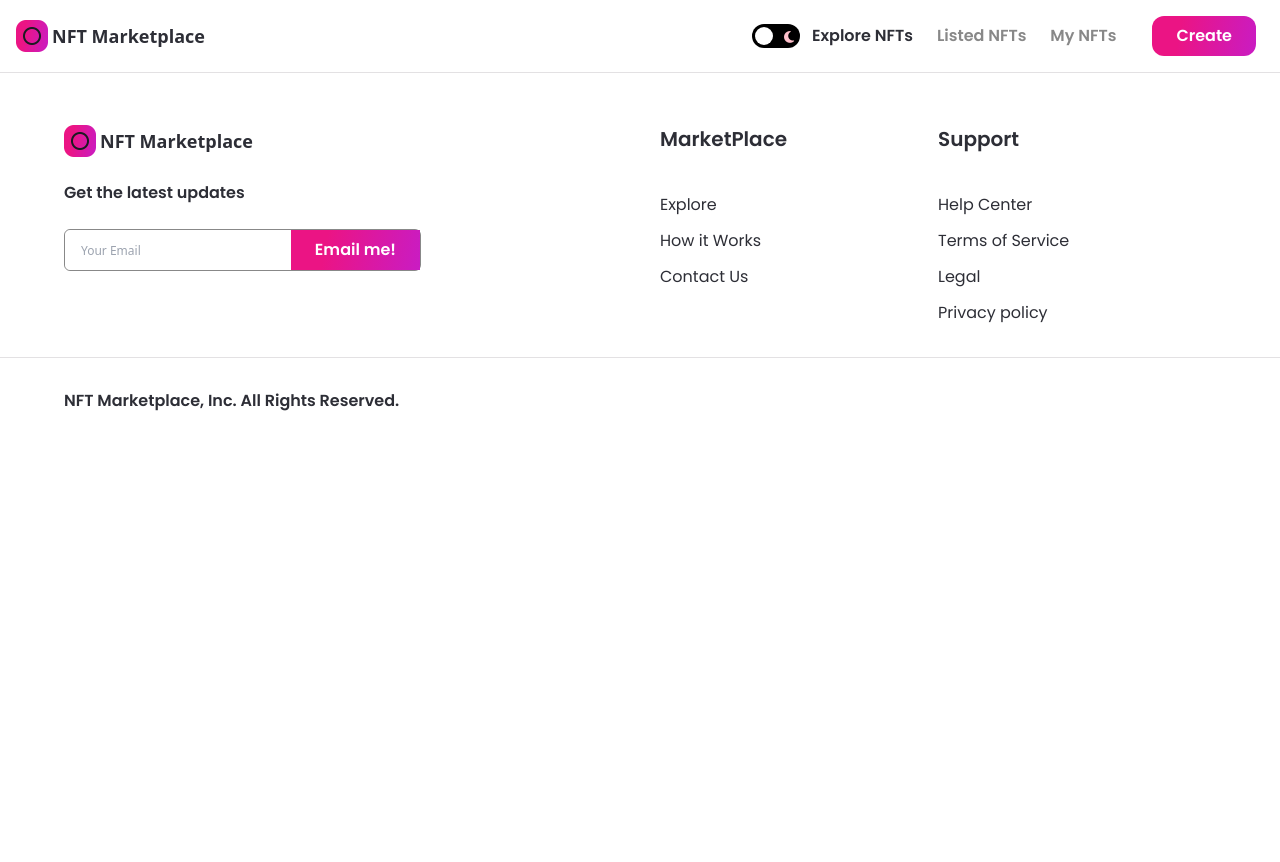
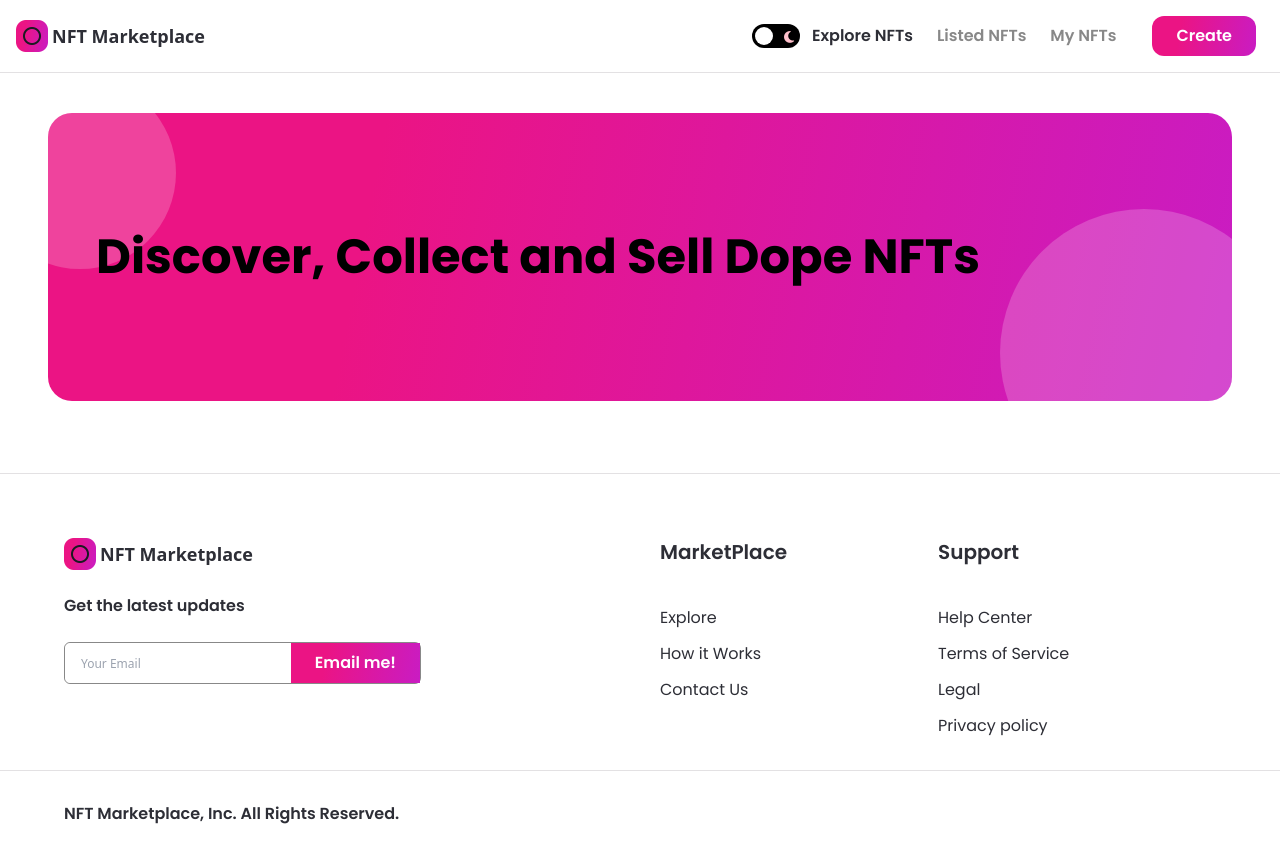
Before and after one commit to girirajbhosale69/giri_nft_marketplace, a Next.js app: page / in a window 1280 px wide. Shown: the top 862 px of the page. Before the commit the page ends 800 px from the top, so only its background shows below. Built offline with nearby package versions, Linux system fonts and the light colour scheme.

Commit message:
create the banner on homepage

```diff
--- /dev/null
+++ b/components/Banner.jsx
@@ -0,0 +1,11 @@
+import React from 'react';
+
+const Banner = ({ name, childStyles, parentStyles }) => (
+  <div className={`relative w-full flex items-center z-0 overflow-hidden nft-gradient ${parentStyles}`}>
+    <p className={`font-bold text-5xl font-poppins leading-70 ${childStyles}`}>{name}</p>
+    <div className="absolute w-48 h-48 sm:w-32 sm:h-32 rounded-full white-bg -top-9 -left-16 -z-5 " />
+    <div className="absolute w-72 h-72 sm:w-56 sm:h-56 rounded-full white-bg -bottom-24 -right-14 -z-5 " />
+  </div>
+);
+
+export default Banner;
--- a/components/index.js
+++ b/components/index.js
@@ -1,5 +1,6 @@
 import Navbar from './Navbar';
 import Footer from './Footer';
 import Button from './Button';
+import Banner from './Banner';
 
-export { Navbar, Footer, Button };
+export { Navbar, Footer, Button, Banner };
--- a/pages/_app.js
+++ b/pages/_app.js
@@ -8,7 +8,9 @@ const MyApp = ({ Component, pageProps }) =>
  <ThemeProvider attribute="class">
  <div className="dark:bg-nft-dark bg-white min-h-screen">
  <Navbar />
- <Component {...pageProps} />;
+ <div className="pt-65">
+ <Component {...pageProps} />
+ </div>
  <Footer />
  </div>
  <Script src="https://kit.fontawesome.com/e3931fe3e1.js" crossorigin="anonymous"></Script>
--- a/pages/index.js
+++ b/pages/index.js
@@ -1,8 +1,14 @@
+import { Banner } from '../components';
+
 const Home = () => (
-  <div>
-    <h1 className="text-3xl font-bold underline">
-      HELLO WORLD!
-    </h1>
+  <div className="flex justify-center sm:px-4 p-12">
+    <div className="w-full minmd:w-4/5 ">
+      <Banner
+        name="Discover, Collect and Sell Dope NFTs"
+        childStyles="md:text-4xl sm:text-2xl xs=text-xl text-left"
+        parentStyles="justify-start mb-6 h-72 sm:h-60 p-12 xs:p-4 xs:h-44 rounded-3xl"
+      />
+    </div>
   </div>
 );
 export default Home;
```
